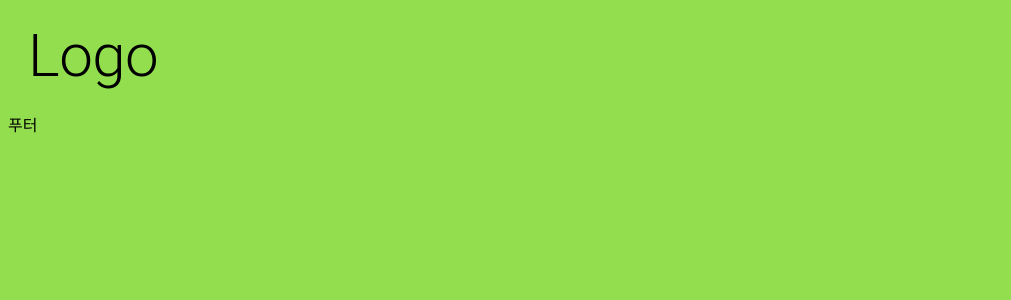
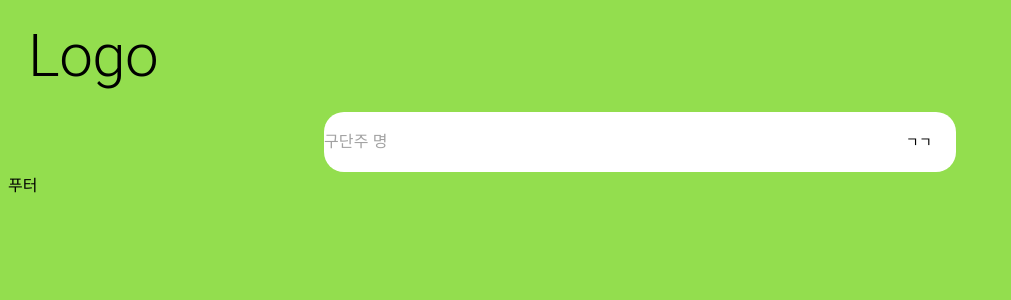
Before and after one commit to Leekee0905/FifaonlineRecord, a Next.js app: page / in a window 1280 px wide. Shown: the top 300 px of the page, without its empty margins (0-1011 px from the left). Built offline with nearby package versions, Linux system fonts and the light colour scheme.

Commit message:
검색창 추가

```diff
--- /dev/null
+++ b/src/component/SearchBar.tsx
@@ -0,0 +1,40 @@
+import { Box, Button, Input, useTheme } from "@mui/material";
+
+const SearchBar = () => {
+  const theme = useTheme()
+
+  return(
+    <Box sx={{ textAlign: 'center' }}>
+      <Box sx={{ display: 'flex', alignItems: 'center', position: 'relative', width: '50%', margin: 'auto' }}>
+        <Input
+          disableUnderline
+          sx={{
+            flex: 1,
+            backgroundColor: 'white',
+            borderColor: 'black',
+            height: '60px',
+            borderRadius: 5,
+            paddingRight: '50px', // Add some right padding to leave space for the button
+          }}
+          placeholder="구단주 명"
+        />
+        <Button
+          sx={{
+            backgroundColor: 'white',
+            position: 'absolute',
+            right: '5px',
+            top: '50%',
+            transform: 'translateY(-50%)',
+            color: 'black',
+          }}
+          variant="contained"
+          disableElevation
+        >
+          ㄱㄱ
+        </Button>
+      </Box>
+    </Box>
+  )
+}
+
+export default SearchBar;
--- a/src/pages/index.tsx
+++ b/src/pages/index.tsx
@@ -1,5 +1,9 @@
+import SearchBar from "@/component/SearchBar";
+
 export default function Home() {
   return (
-    <></>
+    <>
+      <SearchBar/>
+    </>
   )
 }
```
